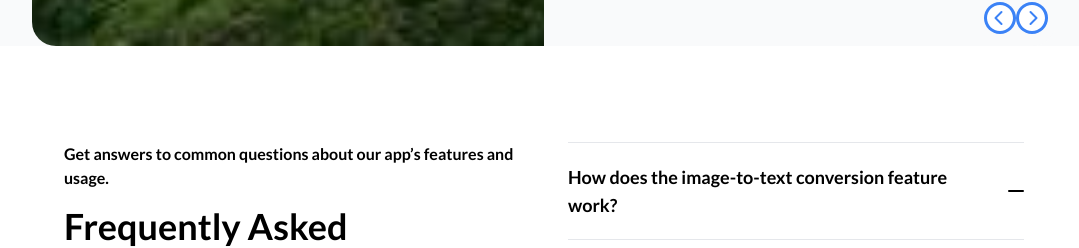
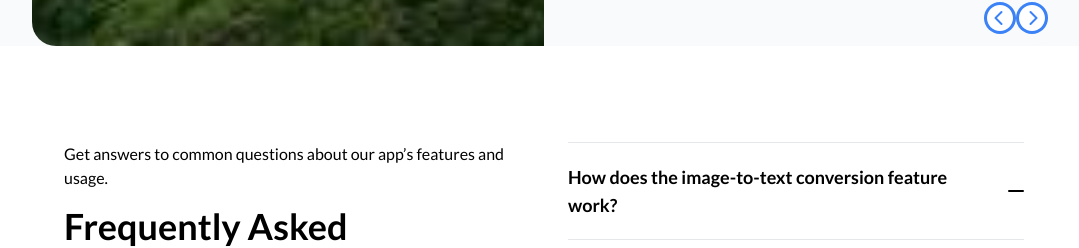
Before and after one commit to louisjoety/travel-toolkit, a Next.js app in the folder frontend/: page / in a window 1280 px wide. Shown: the part 1842-2090 px from the top of the page, without its empty margins (96-1175 px from the left). Built offline with nearby package versions, Linux system fonts and the light colour scheme.

Commit message:
change css styling

```diff
--- a/frontend/app/components/Questions.tsx
+++ b/frontend/app/components/Questions.tsx
@@ -52,7 +52,7 @@ const Questions: React.FC = () => {
   return (
     <div className="py-24 px-8 max-w-5xl mx-auto flex flex-col md:flex-row gap-12">
       <div className={`flex flex-col text-left basis-1/2 ${lato.className}`}>
-        <p className="inline-block font-semibold text-primary mb-4">
+        <p className="inline-block font-medium text-primary mb-4">
           Get answers to common questions about our app’s features and usage.
         </p>
         <p className={`sm:text-4xl text-3xl font-extrabold text-base-content ${lato.className}`}>
```
